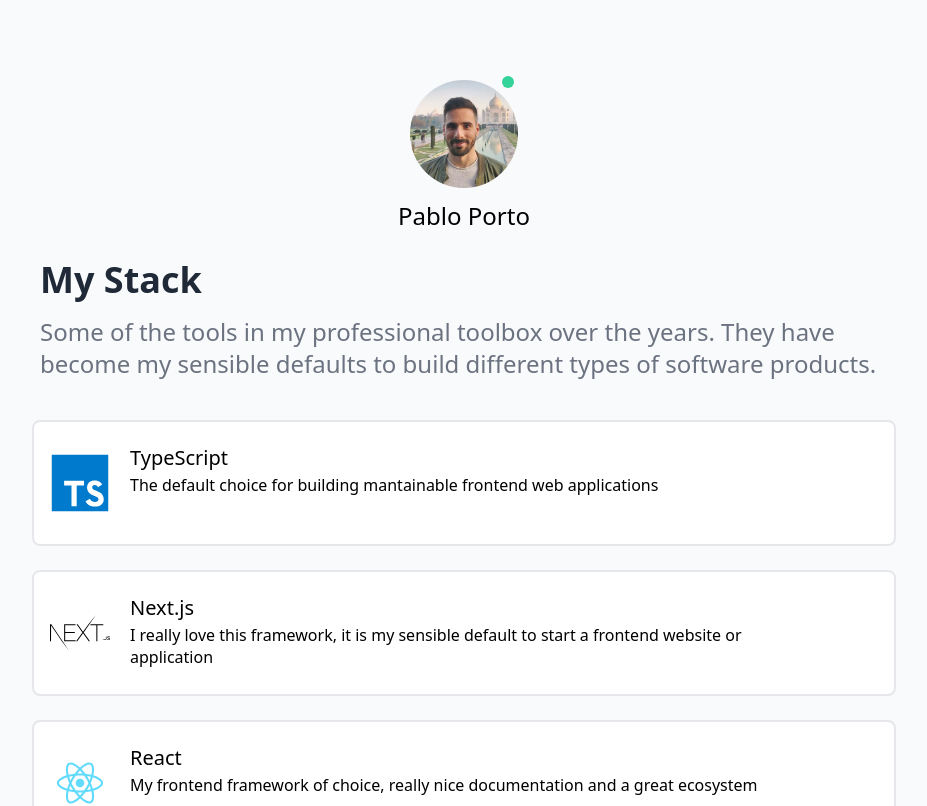
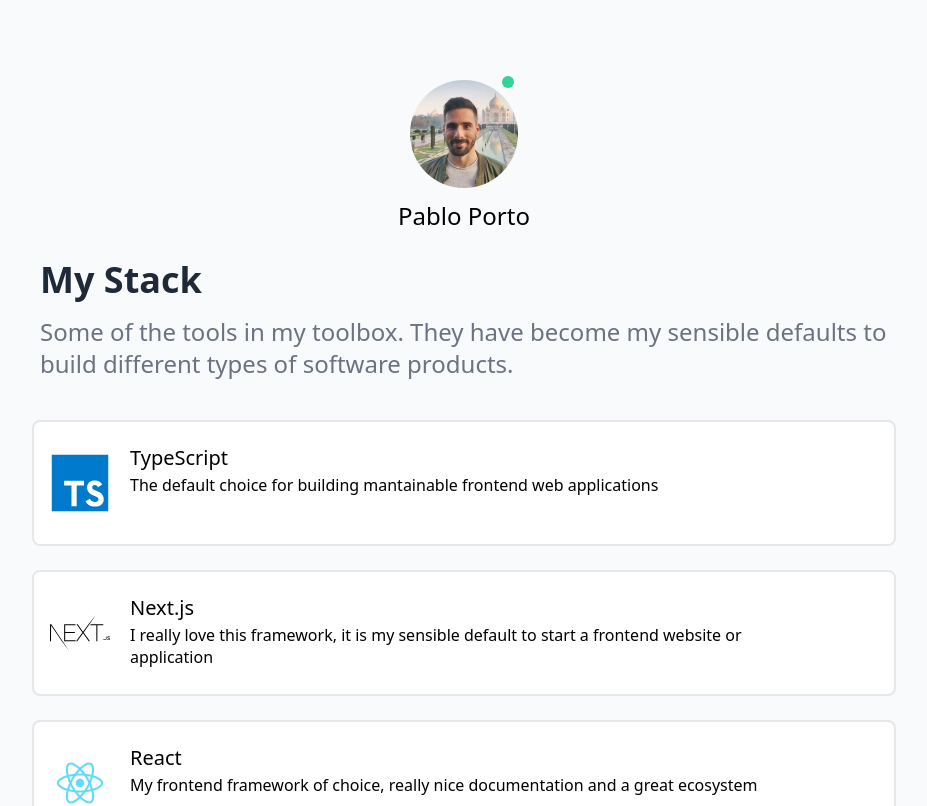
Before and after one commit to portovep/pabloporto.me, a Next.js app: page /stack in a window 1280 px wide. Shown: the top 806 px of the page, without its empty margins (176-1103 px from the left). Built offline with nearby package versions, Linux system fonts and the light colour scheme; what @tailwindcss/typography would draw is missing.

Commit message:
Fix small typo in text

```diff
--- a/pages/stack/index.tsx
+++ b/pages/stack/index.tsx
@@ -9,8 +9,8 @@ export default function Stacks(): JSX.Element {
             <section className="mt-8 text-xl leading-6">
                 <SectionTitle text="My Stack" />
                 <SectionDescription>
-                    Some of the tools in my professional toolbox over the years. They have become my
-                    sensible defaults to build different types of software products.
+                    Some of the tools in my toolbox. They have become my sensible defaults to build
+                    different types of software products.
                 </SectionDescription>
                 <ul className="mt-4 flex flex-col">
                     <StackItem
```
